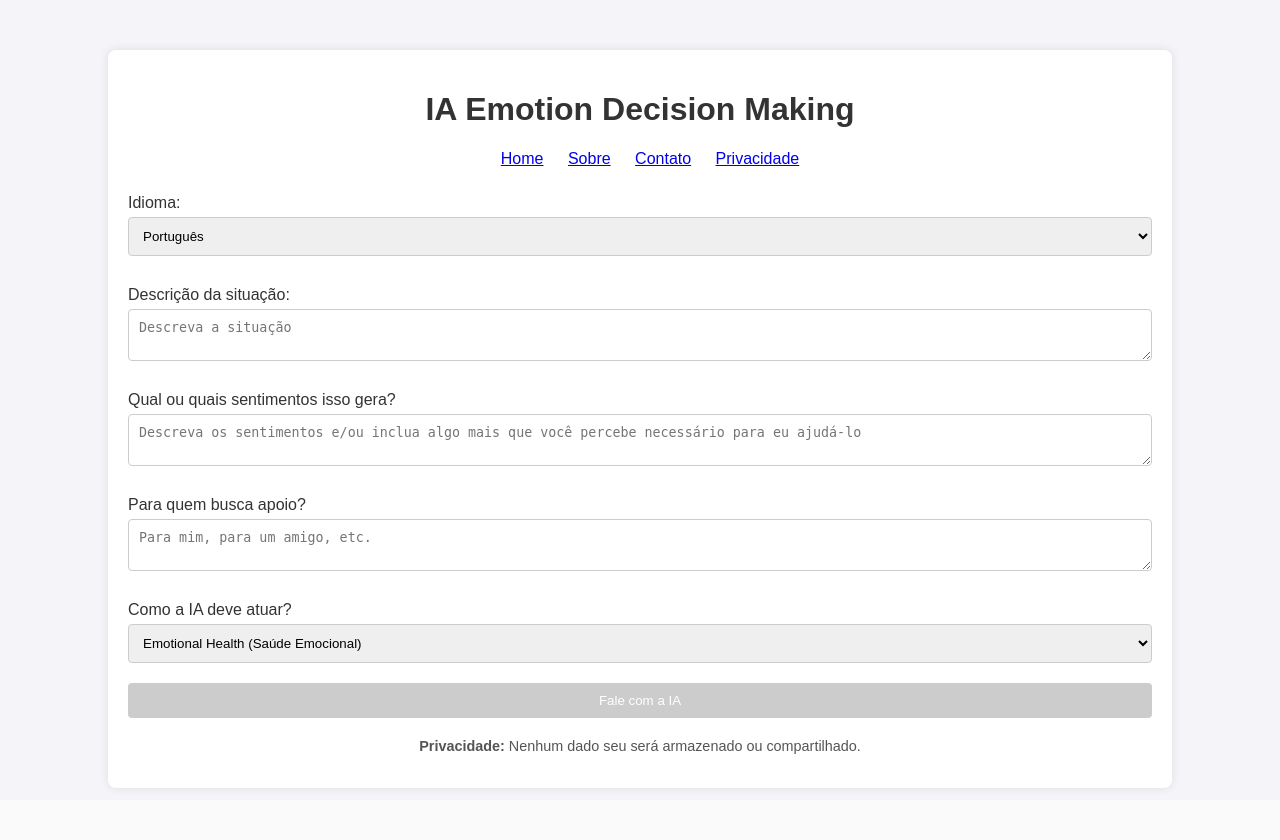
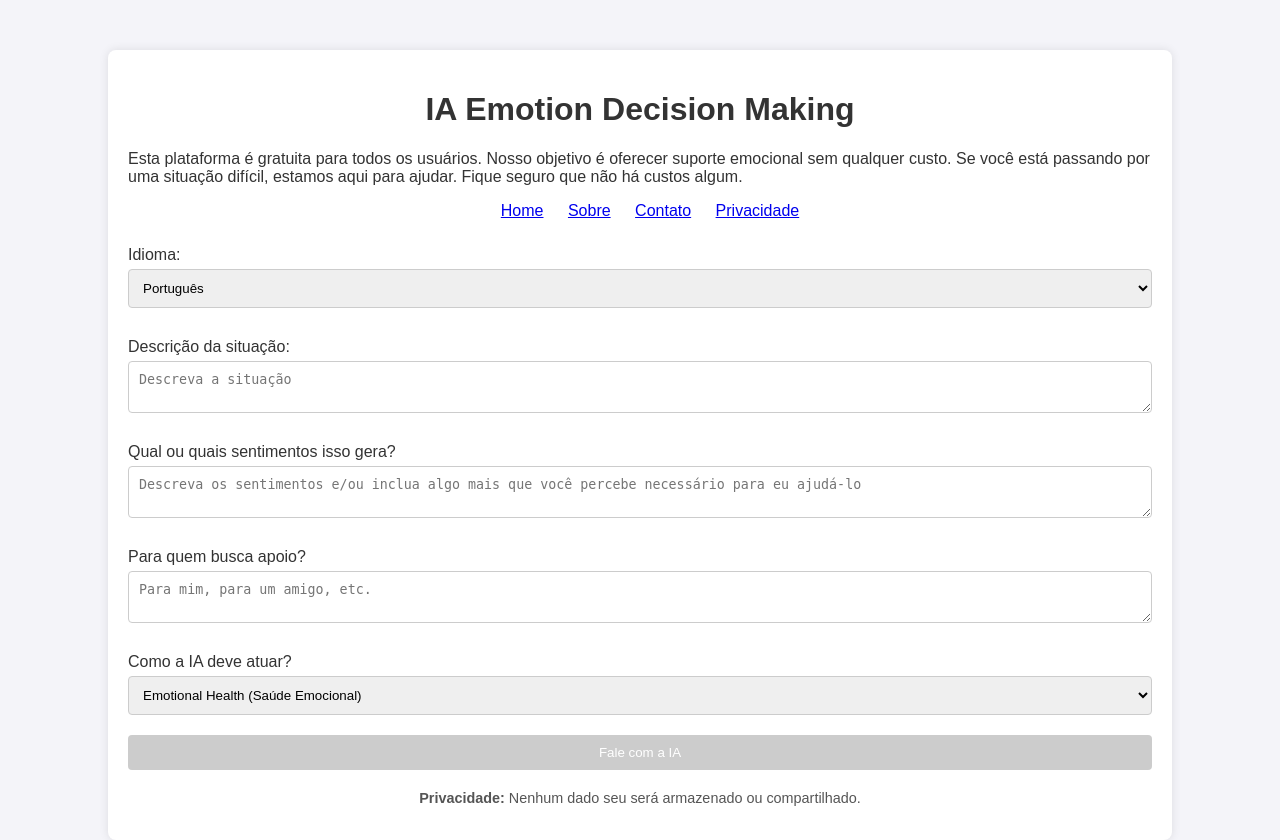
Before and after one commit to JoaoCarlosOrquiza/iaemotiondecisionmaking, a Flask app: page / in a window 1280 px wide. Before the commit the page ends 791 px from the top, so only its background shows below. Run offline with Flask 2, Linux system fonts and the light colour scheme.

Commit message:
Atualiza com melhorias na interação

```diff
--- a/templates/index.html
+++ b/templates/index.html
@@ -14,6 +14,7 @@
     <div class="container">
         <header>
             <h1>IA Emotion Decision Making</h1>
+            <p>Esta plataforma é gratuita para todos os usuários. Nosso objetivo é oferecer suporte emocional sem qualquer custo. Se você está passando por uma situação difícil, estamos aqui para ajudar. Fique seguro que não há custos algum.</p>
             <nav>
                 <ul style="text-align: center;">
                     <li style="display: inline-block; margin-right: 20px;"><a href="index.html">Home</a></li>
```
